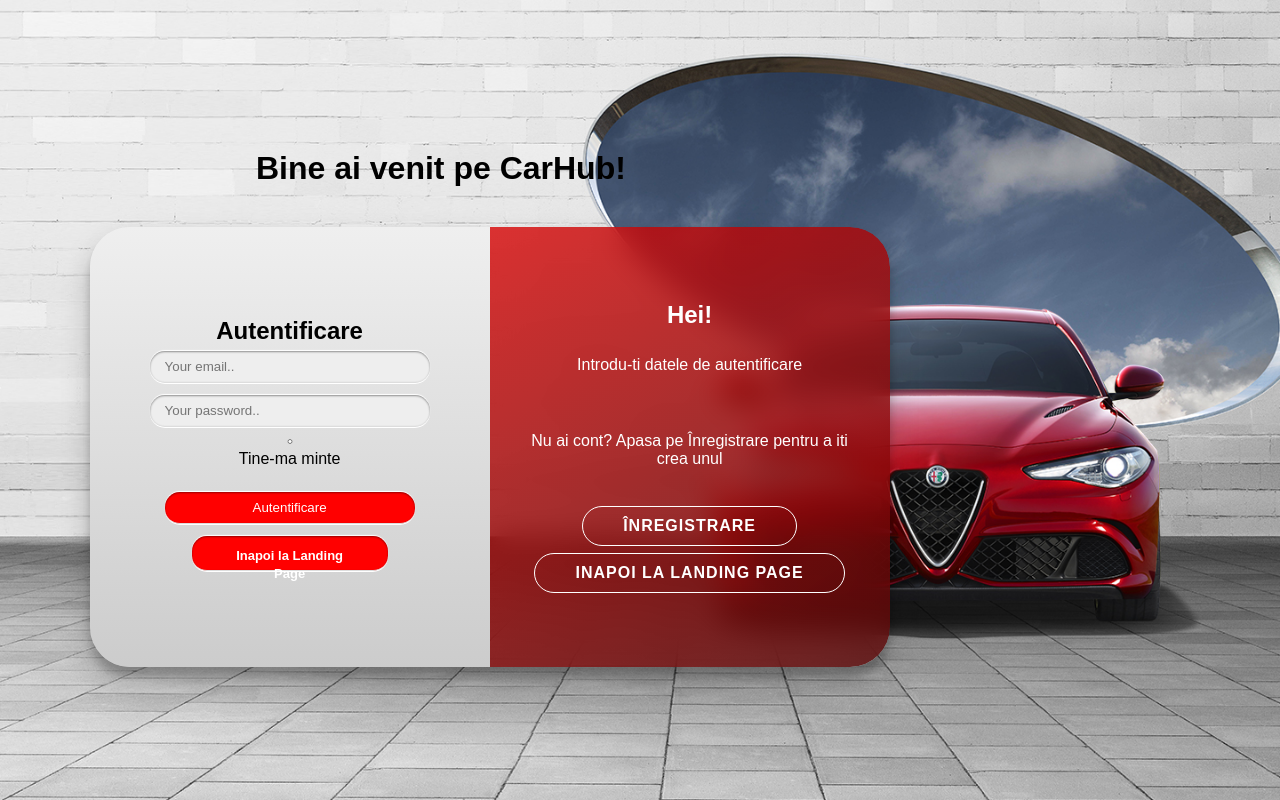
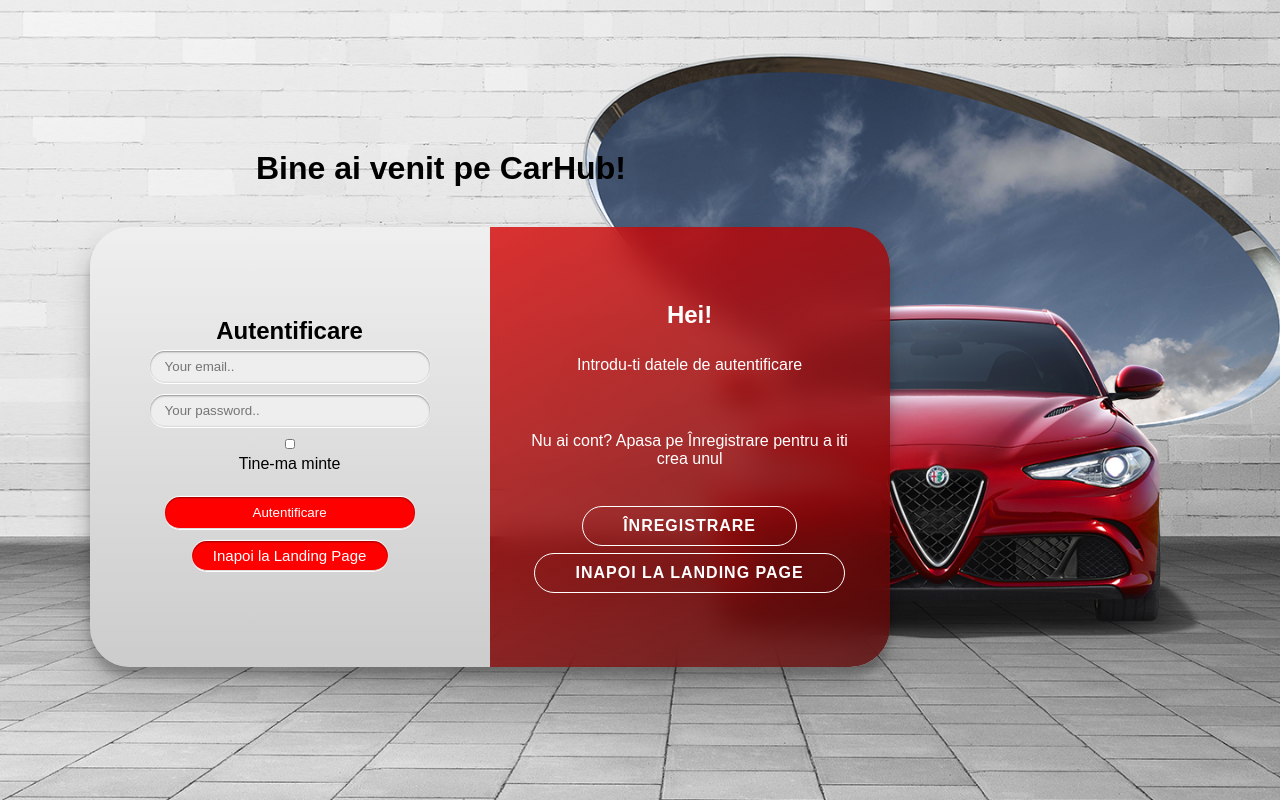
Before and after one commit to GelilFabian/Car_Hub, a Vue app: page /loginPage in a window 1280 px wide. Built offline with nearby package versions, Linux system fonts and the light colour scheme.

Commit message:
Nav schimbat

```diff
--- a/src/views/LoginPage.vue
+++ b/src/views/LoginPage.vue
@@ -287,11 +287,13 @@ input[type=submit]{
   width:70%;
   border-bottom: 1px solid #ddd;
   box-shadow: inset 0 1px 2px rgba(0, 0, 0, .4), 0 -1px 1px #fff, 0 1px 0 #fff;
+  padding:3px;
 }
 
 .sign-in a{
-  font-size:13px;
+  font-size:15px;
   letter-spacing: normal;
+  font-weight: normal;
 }
 
 input[type=button]{
@@ -409,10 +411,10 @@ form input:focus {
 }
 @keyframes fulfilling-square-spinner-inner-animation {
   0% {
-    height: 0%;
+    height: 0;
   }
   25% {
-    height: 0%;
+    height: 0;
   }
   50% {
     height: 100%;
@@ -421,7 +423,7 @@ form input:focus {
     height: 100%;
   }
   100% {
-    height: 0%;
+    height: 0;
   }
 }
 
```
